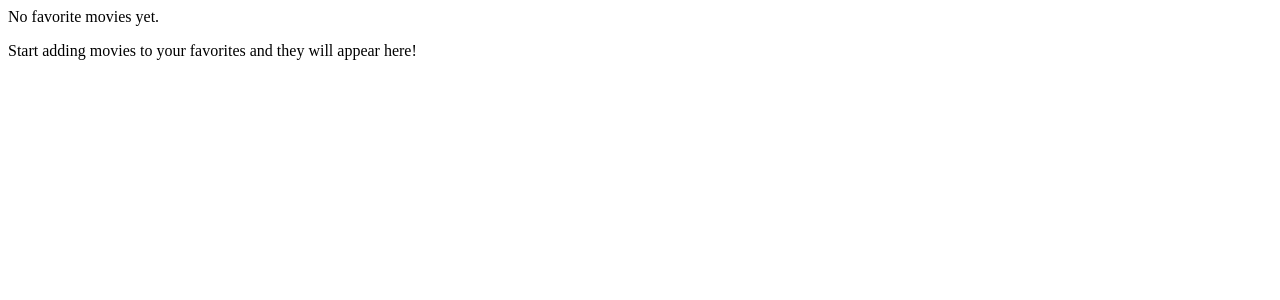
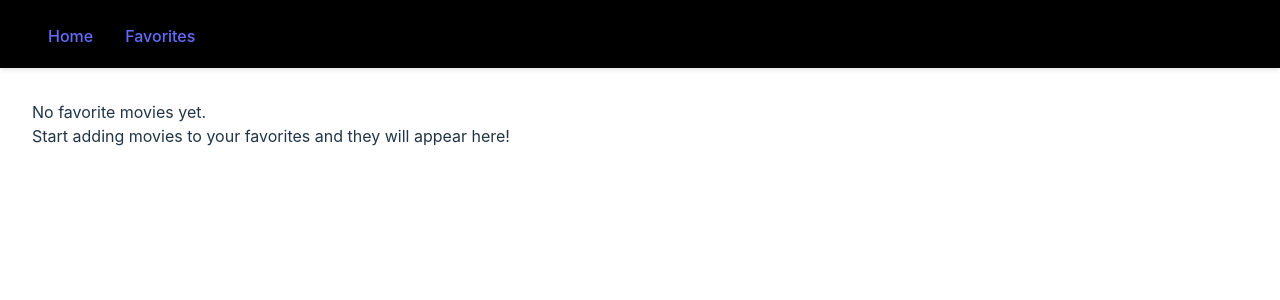
Before and after one commit to whosprachi/Movie-recommender, a React (Vite) app: page /favorites in a window 1280 px wide. Shown: the top 300 px of the page. Built offline with nearby package versions, Linux system fonts and the light colour scheme.

Commit message:
implemented css

```diff
--- a/src/App.jsx
+++ b/src/App.jsx
@@ -1,9 +1,12 @@
-
+import './css/App.css';
 import Home from './pages/Home'
 import Favorites from './pages/Favorites'
 import {Routes,Route} from 'react-router-dom'
+import Navbar from './components/Navbar'
 function App() {
    return (
+    <div>
+      <Navbar />
     <main className="main-content">
       <Routes>
         <Route path="/" element={ <Home />}/>
@@ -11,6 +14,7 @@ function App() {
       </Routes>
 
     </main>
+     </div>
   );
 }
-export default App
+export default App;
--- a/src/components/MovieCard.jsx
+++ b/src/components/MovieCard.jsx
@@ -1,3 +1,4 @@
+import '../css/MovieCard.css'
 function MovieCard({ movie }) {
     function onfavoriteClick(){
       alert("clicked")
--- /dev/null
+++ b/src/components/Navbar.jsx
@@ -0,0 +1,18 @@
+import { Link } from "react-router-dom";
+import '../css/Navbar.css'
+function Navbar() {
+  return (
+    <nav className="navbar">
+      <div className="navbar-brand">
+        <Link to="/" className="nav-link">
+          Home
+        </Link>
+        <Link to="/favorites" className="nav-link">
+          Favorites
+        </Link>
+      </div>
+    </nav>
+  );
+}
+
+export default Navbar;
--- /dev/null
+++ b/src/css/App.css
@@ -0,0 +1,8 @@
+.main-content {
+  flex: 1;
+  padding: 2rem;
+  box-sizing: border-box;
+  width: 100%;
+  display: flex;
+  flex-direction: column;
+}
--- /dev/null
+++ b/src/css/Favorites.css
@@ -0,0 +1,51 @@
+.favorites {
+  padding: 2rem;
+  width: 100%;
+  box-sizing: border-box;
+}
+
+.favorites h2 {
+  margin-bottom: 2rem;
+  text-align: center;
+  font-size: 2.5rem;
+  color: #ffffff;
+  text-shadow: 2px 2px 4px rgba(0, 0, 0, 0.3);
+}
+
+.favorites-empty {
+  text-align: center;
+  padding: 4rem 2rem;
+  background-color: rgba(255, 255, 255, 0.05);
+  border-radius: 12px;
+  margin: 2rem auto;
+  max-width: 600px;
+}
+
+.favorites-empty h2 {
+  margin-bottom: 1rem;
+  font-size: 2rem;
+  color: #e50914;
+}
+
+.favorites-empty p {
+  color: #999;
+  font-size: 1.2rem;
+  line-height: 1.6;
+}
+
+
+/* Animation for new favorites being added */
+@keyframes fadeIn {
+  from {
+    opacity: 0;
+    transform: translateY(20px);
+  }
+  to {
+    opacity: 1;
+    transform: translateY(0);
+  }
+}
+
+.movies-grid > * {
+  animation: fadeIn 0.3s ease-out forwards;
+}
--- /dev/null
+++ b/src/css/Home.css
@@ -0,0 +1,63 @@
+.home {
+  padding: 2rem 0;
+  width: 100%;
+  box-sizing: border-box;
+}
+
+.search-form {
+  max-width: 600px;
+  margin: 0 auto 2rem;
+  display: flex;
+  gap: 1rem;
+  padding: 0 1rem;
+  box-sizing: border-box;
+}
+
+.search-input {
+  flex: 1;
+  padding: 0.75rem 1rem;
+  border: none;
+  border-radius: 4px;
+  background-color: #333;
+  color: white;
+  font-size: 1rem;
+}
+
+.search-input:focus {
+  outline: none;
+  box-shadow: 0 0 0 2px #666;
+}
+
+.search-button {
+  padding: 0.75rem 1.5rem;
+  background-color: #e50914;
+  color: white;
+  border-radius: 4px;
+  font-weight: 500;
+  transition: background-color 0.2s;
+  white-space: nowrap;
+}
+
+.search-button:hover {
+  background-color: #f40612;
+}
+
+
+@media (max-width: 639px) {
+  .home {
+    padding: 1rem 0;
+  }
+
+  .search-form {
+    margin-bottom: 1rem;
+  }
+}
+
+.movies-grid {
+  display: grid;
+  grid-template-columns: repeat(auto-fit, minmax(300px, 1fr));
+  gap: 1.5rem;
+  padding: 1rem;
+  width: 100%;
+  box-sizing: border-box;
+}
--- /dev/null
+++ b/src/css/MovieCard.css
@@ -0,0 +1,124 @@
+.movie-card {
+  position: relative;
+  border-radius: 8px;
+  overflow: hidden;
+  background-color: #1a1a1a;
+  transition: transform 0.2s;
+  height: 100%;
+  display: flex;
+  flex-direction: column;
+}
+
+.movie-card:hover {
+  transform: translateY(-5px);
+}
+
+.movie-poster {
+  position: relative;
+  aspect-ratio: 2/3;
+  width: 100%;
+}
+
+.movie-poster img {
+  width: 100%;
+  height: 100%;
+  object-fit: cover;
+}
+
+.movie-overlay {
+  position: absolute;
+  top: 0;
+  left: 0;
+  right: 0;
+  bottom: 0;
+  background: linear-gradient(
+    to bottom,
+    rgba(0, 0, 0, 0.1),
+    rgba(0, 0, 0, 0.8)
+  );
+  opacity: 0;
+  transition: opacity 0.2s;
+  display: flex;
+  flex-direction: column;
+  justify-content: flex-end;
+  padding: 1rem;
+}
+
+.movie-card:hover .movie-overlay {
+  opacity: 1;
+}
+
+.favorite-btn {
+  position: absolute;
+  top: 1rem;
+  right: 1rem;
+  color: white;
+  font-size: 1.5rem;
+  padding: 0.5rem;
+  background-color: rgba(0, 0, 0, 0.5);
+  border-radius: 50%;
+  width: 40px;
+  height: 40px;
+  display: flex;
+  align-items: center;
+  justify-content: center;
+  transition: background-color 0.2s;
+}
+
+.favorite-btn:hover {
+  background-color: rgba(0, 0, 0, 0.8);
+}
+
+.favorite-btn.active {
+  color: #ff4757;
+}
+
+.rating-select {
+  background-color: rgba(0, 0, 0, 0.7);
+  color: white;
+  border: none;
+  padding: 0.5rem;
+  border-radius: 4px;
+  cursor: pointer;
+  margin-top: 0.5rem;
+}
+
+.movie-info {
+  padding: 1rem;
+  flex: 1;
+  display: flex;
+  flex-direction: column;
+  gap: 0.5rem;
+}
+
+.movie-info h3 {
+  font-size: 1rem;
+  margin: 0;
+}
+
+.movie-info p {
+  color: #999;
+  font-size: 0.9rem;
+}
+
+.user-rating {
+  color: #ffd700;
+  font-size: 0.9rem;
+  margin-top: auto;
+}
+
+@media (max-width: 768px) {
+  .movie-card {
+    font-size: 0.9rem;
+  }
+
+  .movie-info {
+    padding: 0.75rem;
+  }
+
+  .favorite-btn {
+    width: 32px;
+    height: 32px;
+    font-size: 1.2rem;
+  }
+}
--- /dev/null
+++ b/src/css/Navbar.css
@@ -0,0 +1,47 @@
+.navbar {
+  background-color: #000000;
+  padding: 1rem 2rem;
+  display: flex;
+  justify-content: space-between;
+  align-items: center;
+  box-shadow: 0 2px 4px rgba(0, 0, 0, 0.1);
+}
+
+.navbar-brand {
+  font-size: 1.5rem;
+  font-weight: bold;
+}
+
+.navbar-links {
+  display: flex;
+  gap: 2rem;
+}
+
+.nav-link {
+  font-size: 1rem;
+  padding: 0.5rem 1rem;
+  border-radius: 4px;
+  transition: background-color 0.2s;
+}
+
+.nav-link:hover {
+  background-color: rgba(255, 255, 255, 0.1);
+}
+
+@media (max-width: 768px) {
+  .navbar {
+    padding: 1rem;
+  }
+
+  .navbar-brand {
+    font-size: 1.2rem;
+  }
+
+  .navbar-links {
+    gap: 1rem;
+  }
+
+  .nav-link {
+    padding: 0.5rem;
+  }
+}
--- /dev/null
+++ b/src/css/index.css
@@ -0,0 +1,84 @@
+:root {
+  font-family: Inter, system-ui, Avenir, Helvetica, Arial, sans-serif;
+  line-height: 1.5;
+  font-weight: 400;
+
+  color-scheme: light dark;
+  color: rgba(255, 255, 255, 0.87);
+  background-color: #242424;
+
+  font-synthesis: none;
+  text-rendering: optimizeLegibility;
+  -webkit-font-smoothing: antialiased;
+  -moz-osx-font-smoothing: grayscale;
+}
+
+* {
+  margin: 0;
+  padding: 0;
+  box-sizing: border-box;
+}
+
+html, body {
+  overflow-x: hidden;
+}
+
+body {
+  margin: 0;
+  width: 100%;
+  min-height: 100vh;
+  position: relative;
+}
+
+#root {
+  width: 100%;
+  min-height: 100vh;
+  display: flex;
+  flex-direction: column;
+}
+
+a {
+  font-weight: 500;
+  color: #646cff;
+  text-decoration: inherit;
+}
+a:hover {
+  color: #535bf2;
+}
+
+h1 {
+  font-size: 3.2em;
+  line-height: 1.1;
+}
+
+button {
+  border-radius: 8px;
+  border: 1px solid transparent;
+  padding: 0.6em 1.2em;
+  font-size: 1em;
+  font-weight: 500;
+  font-family: inherit;
+  background-color: #1a1a1a;
+  cursor: pointer;
+  transition: border-color 0.25s;
+}
+button:hover {
+  border-color: #646cff;
+}
+button:focus,
+button:focus-visible {
+  outline: 4px auto -webkit-focus-ring-color;
+}
+
+@media (prefers-color-scheme: light) {
+  :root {
+    color: #213547;
+    background-color: #ffffff;
+  }
+  a:hover {
+    color: #747bff;
+  }
+  button {
+    background-color: #f9f9f9;
+  }
+}
--- a/src/main.jsx
+++ b/src/main.jsx
@@ -2,7 +2,7 @@ import React from 'react'
 import { StrictMode } from 'react'
 import { createRoot } from 'react-dom/client'
 import {BrowserRouter} from 'react-router-dom'
-
+import './css/index.css'
 import App from './App.jsx'
 
 createRoot(document.getElementById('root')).render(
--- a/src/pages/Favorites.jsx
+++ b/src/pages/Favorites.jsx
@@ -1,3 +1,4 @@
+import '../css/favorites.css'
 function Favorites(){
     return (
     <div className="Favorites-empty">
--- a/src/pages/Home.jsx
+++ b/src/pages/Home.jsx
@@ -1,5 +1,6 @@
 import MovieCard from "../components/MovieCard"
 import {useState} from 'react'
+import '../css/Home.css'
 function Home(){
      const [searchQuery,setSearchQuery] = useState("");
    const movies=[
@@ -28,7 +29,7 @@ const handleSearch =(e) =>{
    <div className="movies-grid">
     {movies.map(
         (movie)=>
-            movie.title.toLowerCase().startsWith(searchQuery) && (
+    (
         <MovieCard movie={movie} key={movie.id}/>
     )
     )}
```
